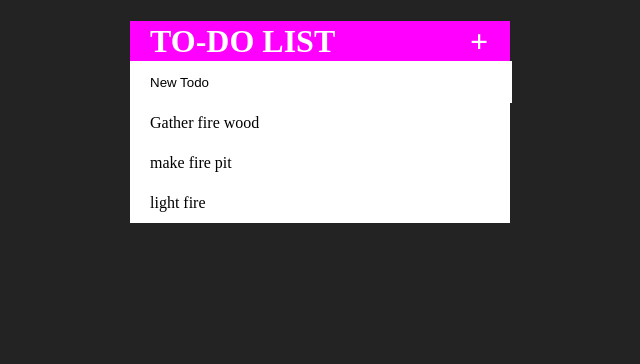
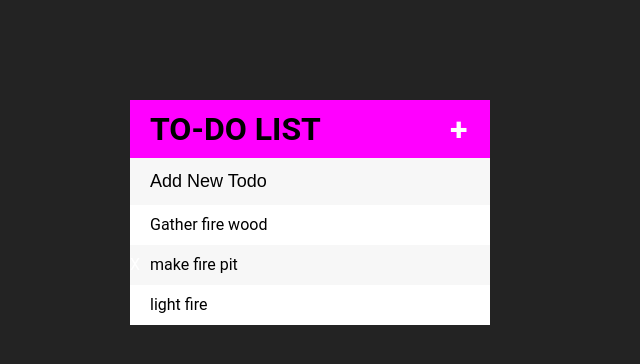
Before and after one commit to gKalkin/toDoList, a plain HTML site: page index.html in a window 1280 px wide. Shown: the whole page, without its empty margins (330-970 px from the left). Drawn offline with nearby package versions, Linux system fonts and the light colour scheme.

Commit message:
Added some styling and hiding input button

```diff
--- a/index.html
+++ b/index.html
@@ -9,10 +9,10 @@
 </head>
 <body>
 
-	<div class="container">
+	<div id="container">
 		<h1>To-do List <span>+</span></h1>
 
-		<input type="text" name="" value="New Todo">
+		<input type="text" maxlength="25" name="" value="Add New Todo">
 
 		<ul>
 			<li><span>X </span>Gather fire wood</li>
--- a/resources/css/style.css
+++ b/resources/css/style.css
@@ -1,28 +1,25 @@
 body {
 	background-color: #232323;
+	font-family: Roboto, sans-serif;
 }
 
 h1 {
+	background-color: magenta;
+	margin: 0px;
+	padding: 10px 20px;
 	text-transform: uppercase;
-	color: white;
-	background-color: magenta;
-	padding-left: 20px;
-	margin-bottom: 0;
-	height: 40px;
-	line-height: 40px;
-	width: 360px;
 }
 
 h1 span {
 	float: right;
-	padding-right: 20px;
-	background-color: magenta;
 }
 
 input {
-	height: 40px;
-	padding-left: 20px;
-	width: 360px;
+	font-size: 18px;
+	background-color: #f7f7f7;
+	width: 327px;
+	padding: 13px 13px 13px 20px;
+	margin: 0;
 	border: none;
 }
 
@@ -40,8 +37,12 @@ li {
 	height: 40px;
 	line-height: 40px;
 	background-color: white;
-	width: 360px;
-	padding-right: 20px;
+	/*width: 360px;*/
+	overflow-wrap: wrap;
+}
+
+li:nth-child(2n) {
+	background-color: #f7f7f7
 }
 
 li:hover span {
@@ -54,7 +55,8 @@ ul {
 	padding: 0;
 }
 
-.container {
+#container {
 	width: 360px;
-	margin: 0 auto;
+	/*padding-top: 10%;*/
+	margin: 100px auto;
 }
--- a/resources/js/doc.js
+++ b/resources/js/doc.js
@@ -3,6 +3,9 @@ var list = {
 	todos: $("li"),
 	trash: $("span"),
 	input: $("input"),
+	hide:  $("h1 span"),
+	hidden: false,
+	inputClicked: false,
 	init: function() {
 		//Delegate an event handler to the ul element
 		//so that clicks on any spans will bubble up
@@ -29,6 +32,24 @@ var list = {
 				$(this).val("");
 			}
 		});
+
+		list.input.on("click", function() {
+			if(!(list.inputClicked)) {
+				list.inputClicked = true;
+
+				$(this).val("");
+			}
+		});
+
+		list.hide.on("click", function() {
+			if( !(list.hidden) ) {
+				list.input.fadeOut();
+				list.hidden = true;
+			} else {
+				list.input.fadeIn();
+				list.hidden = false;
+			}
+		});
 	}
 };
 
```
